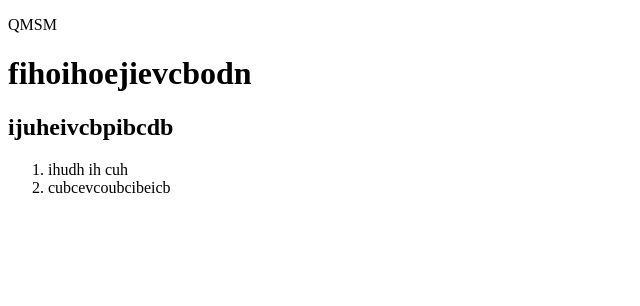
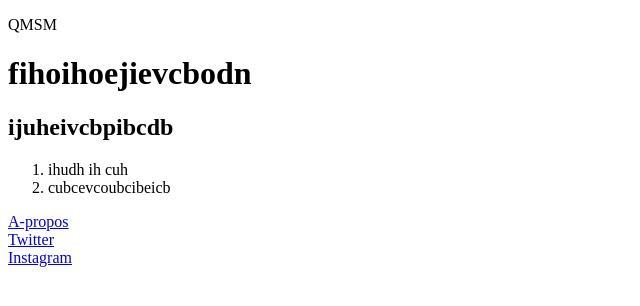
Before and after one commit to Yaly-creator/Page-web-1, a plain HTML site: page index.html in a window 1280 px wide. Shown: the whole page, without its empty margins (0-640 px from the left). Drawn offline with Linux system fonts and the light colour scheme.

Commit message:
ajout d'hyperliens

```diff
--- a/index.html
+++ b/index.html
@@ -13,7 +13,10 @@
             <li>cubcevcoubcibeicb</li>
 
         </ol>
+        <a href="dossier_demo/a_propos.html">A-propos</a><br>
 
+        <a target="_blank" href="https://twitter.com/">Twitter</a><br>
+        <a target="_blank" href="https://www.instagram.com/">Instagram</a>
         <!-- C'est le premier exo -->
     </body>
 </html>
```
Also changed, not shown: dossier_demo/a_propos.html (renamed from a_propos.html, +3 -0 lines).
